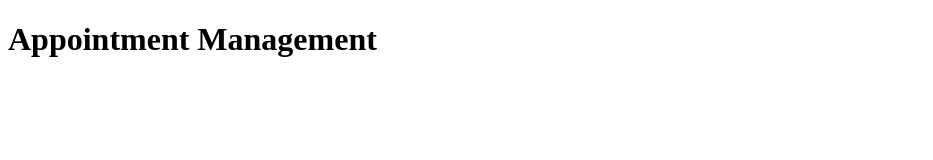
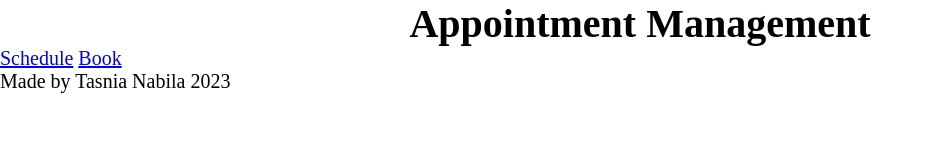
Before and after one commit to Tasnado/appointmentBooking, a plain HTML site: page index.html in a window 1280 px wide. Shown: the whole page, without its empty margins (0-933 px from the left). Drawn offline with Linux system fonts and the light colour scheme.

Commit message:
added content and started styling index.html

```diff
--- a/index.html
+++ b/index.html
@@ -3,13 +3,19 @@
 <head>
     <meta charset="UTF-8">
     <meta name="viewport" content="width=device-width, initial-scale=1.0">
+    <link rel="stylesheet" href="./style.css">
     <title>Appointment Management</title>
 </head>
 <body>
     <header>
         <h1>Appointment Management</h1>
     </header>
-    <main></main>
-    <footer></footer>
+    <main>
+        <a href="./pages/appointmentScheduling.html">Schedule</a>
+        <a href="./pages/appointmentBooking.html">Book</a>
+    </main>
+    <footer>
+        <p>Made by Tasnia Nabila 2023</p>
+    </footer>
 </body>
 </html>
--- a/style.css
+++ b/style.css
@@ -0,0 +1,27 @@
+/******************************* GENERAL ************************************/
+* {
+    margin: 0;
+    padding: 0;
+    box-sizing: content-box;
+}
+
+html {
+    font-size: 125%;
+}
+
+
+/******************************* HEADER ************************************/
+h1 {
+    text-align: center;
+}
+
+
+/******************************* MAIN ************************************/
+
+
+
+/******************************* FOOTER ************************************/
+
+
+
+/******************************* RESPONSIVE DESIGN ************************************/
```
